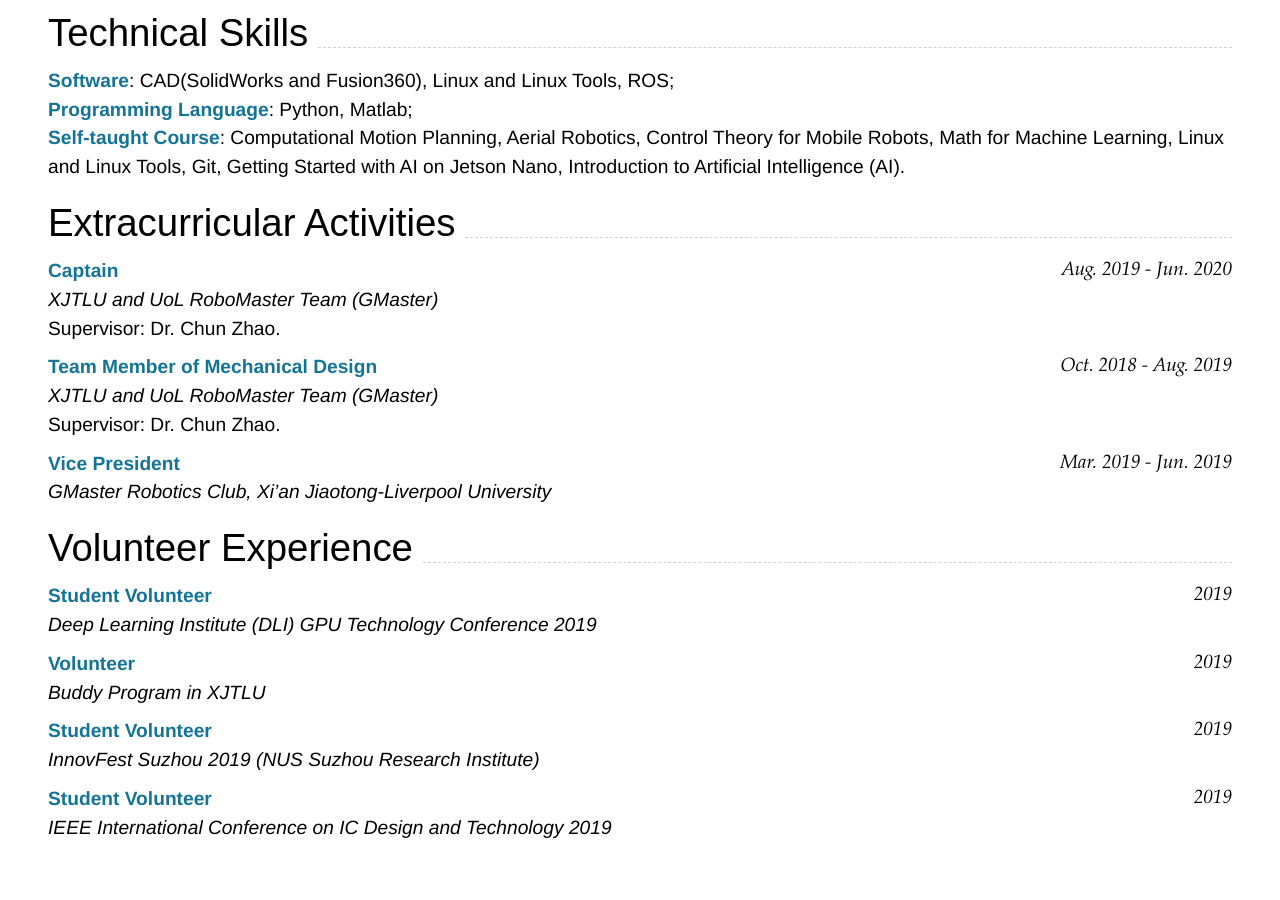
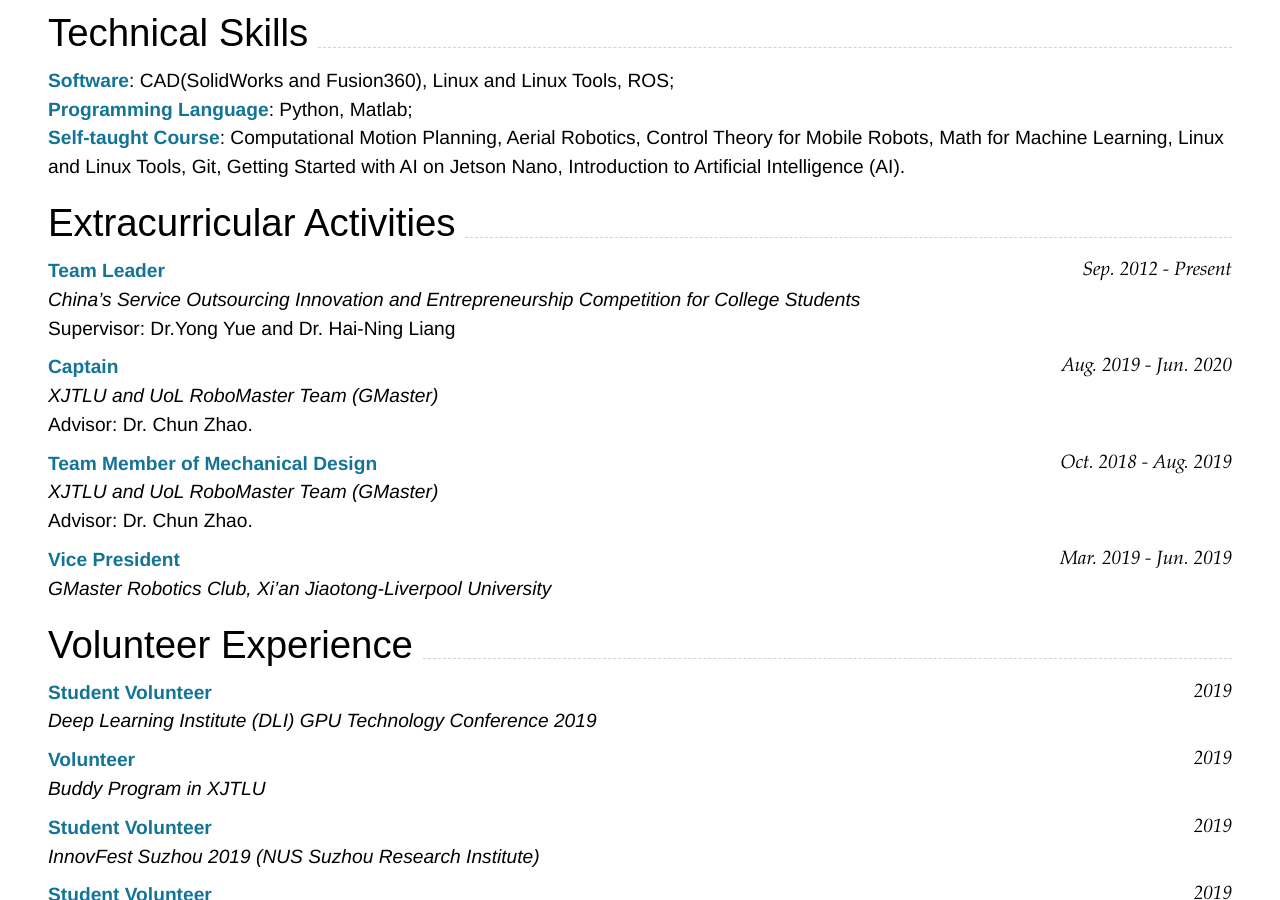
Before and after one commit to RoboDD/ziniu-cv, a Jekyll site: the page built from index.md, in a window 1280 px wide and 900 px high, scrolled down 1186 px. Built offline with Jekyll 4.4.1, drawn with Linux system fonts in a browser that asks for light colours; nearby versions of some CDN libraries.

Commit message:
Update index.md

```diff
--- a/index.md
+++ b/index.md
@@ -100,15 +100,20 @@ _Skysys Intelligent Technology_<br>
 
 ## Extracurricular Activities
 
+### [**Team Leader**]() `Sep. 2012 - Present`
+
+_China's Service Outsourcing Innovation and Entrepreneurship Competition for College Students_<br>
+Supervisor: Dr.Yong Yue and Dr. Hai-Ning Liang
+
 ### [**Captain**]() `Aug. 2019 - Jun. 2020`
 
 _XJTLU and UoL RoboMaster Team (GMaster)_<br>
-Supervisor: Dr. Chun Zhao.<br>
+Advisor: Dr. Chun Zhao.<br>
 
 ### [**Team Member of Mechanical Design**]() `Oct. 2018 - Aug. 2019`
 
 _XJTLU and UoL RoboMaster Team (GMaster)_<br>
-Supervisor: Dr. Chun Zhao.<br>
+Advisor: Dr. Chun Zhao.<br>
 
 ### [**Vice President**]() `Mar. 2019 - Jun. 2019`
 
```
